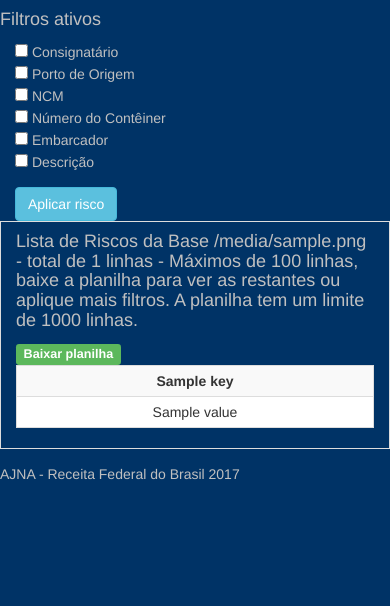
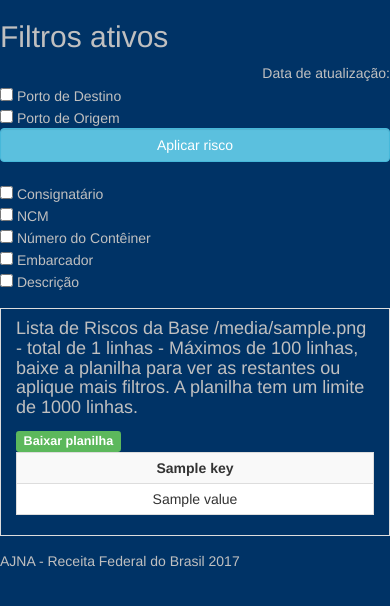
Before and after one commit to IvanBrasilico/bhadrasana2, a Python web app: template bhadrasana/templates/aplica_risco.html in a window 390 px wide. Shown: the top 606 px of the page. Run offline with Jinja, Linux system fonts and the light colour scheme; the template is opened without the code that fills it: most values are stand-ins (such as "Sample title", 1, 10 or a date in 2020); some libraries are stand-ins or nearby versions.

Commit message:
Novos filtros na tela aplica_risco

```diff
--- a/bhadrasana/templates/aplica_risco.html
+++ b/bhadrasana/templates/aplica_risco.html
@@ -3,43 +3,69 @@
     <div id="top" class="row">
         <div class="col-sm-12">
             <form method="POST" id="formfiltro" action="risco">
-                <input type="hidden" name="csrf_token" value="{{ csrf_token() }}" />
+                <input type="hidden" name="csrf_token" value="{{ csrf_token() }}"/>
                 <div class="row">
-                    <h4>Filtros ativos</h4>
+                    <h2>Filtros ativos</h2>
                     <div class="form-group">
+                        <div class="row">
+                            <div class="col-sm-2" align="right">
+                                Data de atualização:
+                            </div>
                             <div class="col-sm-2">
-                            <input type="checkbox" name="consignatario" {% if oform.consignatario.data %} checked {% endif %} />
+                                {{ oform.data(class='form-control') }}
+                            </div>
+                            <div class="col-sm-2">
+                                <input type="checkbox" name="portoDestFinal" {% if oform.portoDestFinal.data %} checked
+                                       {% endif %}/>
+                                Porto de Destino
+                            </div>
+                            <div class="col-sm-2">
+                                <input type="checkbox" name="portoOrigemCarga" {% if oform.portoOrigemCarga.data %}
+                                       checked {% endif %}/>
+                                Porto de Origem
+                            </div>
+                            <div class="col-sm-4">
+                                <button class="btn btn-default btn-info form-control" onclick="submit">
+                                    Aplicar risco
+                                </button>
+                            </div>
+                        </div>
+                        <div class="row">
+                            &nbsp;<br>
+                            <div class="col-sm-2">
+                                <input type="checkbox" name="consignatario" {% if oform.consignatario.data %} checked {%
+                                       endif %}/>
                                 Consignatário
                             </div>
                             <div class="col-sm-2">
-                            <input  type="checkbox" name="portoOrigemCarga" {% if oform.portoOrigemCarga.data %} checked {% endif %} />
-                            Porto de Origem
-                        </div>
-                        <div class="col-sm-2">
-                            <input type="checkbox" name="ncm" {% if oform.ncm.data %} checked {% endif %} />
+                                <input type="checkbox" name="ncm" {% if oform.ncm.data %} checked {% endif %}/>
                                 NCM
                             </div>
                             <div class="col-sm-2">
-                            <input type="checkbox" name="codigoConteiner" {% if oform.codigoConteiner.data %} checked {% endif %} />
+                                <input type="checkbox" name="codigoConteiner" {% if oform.codigoConteiner.data %}
+                                       checked {% endif %}/>
                                 Número do Contêiner
                             </div>
                             <div class="col-sm-2">
-                            <input type="checkbox" name="embarcador" {% if oform.embarcador.data %} checked {% endif %} />
+                                <input type="checkbox" name="embarcador" {% if oform.embarcador.data %} checked {% endif
+                                       %}/>
                                 Embarcador
                             </div>
                             <div class="col-sm-2">
-                            <input type="checkbox" name="descricao" {% if oform.descricao.data %} checked {% endif %} />
+                                <input type="checkbox" name="descricao" {% if oform.descricao.data %} checked {% endif
+                                       %}/>
                                 Descrição
+                            </div>
+                            <div class="col-sm-2">
                             </div>
                         </div>
                     </div>
-                <button class="btn btn-default btn-info" onclick="submit">
-                    Aplicar risco
-                </button>
+                </div>
             </form>
         </div>
         <div class="table-responsive col-sm-12">
-            <h4>Lista de Riscos da Base {{filename}} - total de {{total_linhas}} linhas - Máximos de 100 linhas, baixe a planilha
+            <h4>Lista de Riscos da Base {{filename}} - total de {{total_linhas}} linhas - Máximos de 100 linhas, baixe a
+                planilha
                 para ver as restantes ou aplique mais filtros. A planilha tem um limite de 1000 linhas.</h4>
             {% if csv_salvo %}
             <big>
@@ -51,8 +77,9 @@
             </big>
             {% endif %}
             <div class="table">
-                <table class="inlineTable table table-striped table-bordered table-hover table-condensed table-responsive" cellspacing="0"
-                    cellpadding="0">
+                <table class="inlineTable table table-striped table-bordered table-hover table-condensed table-responsive"
+                       cellspacing="0"
+                       cellpadding="0" style="width:100%;">
                     {% if lista_risco is defined and lista_risco|length > 0 %}
                     <tr>
                         {% for key, value in lista_risco[0].items() %}
@@ -63,7 +90,7 @@
                     {% for row in lista_risco %}
                     <tr>
                         {% for key, value in row.items() %}
-                        <td align="center">
+                        <td align="center" style="word-wrap: break-word; max-width: 150px;">
                             {% if key=='numeroCEmercante' %}
                             <a href="https://ajna.labin.rf08.srf/virasana/cemercante/{{value}}" target="_BLANK">
                                 {{value}}
@@ -72,6 +99,12 @@
                             <a href="https://ajna.labin.rf08.srf/virasana/files?numero={{value}}" target="_BLANK">
                                 {{value}}
                             </a>
+                            {% elif key=='_id' %}
+                            {% if value %}
+                            <a href="https://ajna.labin.rf08.srf/virasana/file?_id={{value}}" target="_BLANK">
+                                <img src="https://ajna.labin.rf08.srf/virasana/mini1/{{ value}}" width="150px"/>
+                            </a>
+                            {% endif %}
                             {% else %}
                             {{value}}
                             {% endif %}
```
Also changed, not shown: bhadrasana/forms/riscosativos.py (+6 -1 lines), bhadrasana/models/mercantemanager.py (+5 -2 lines), bhadrasana/views.py (+23 -4 lines). Lines whose indentation alone changed are shown as unchanged.
